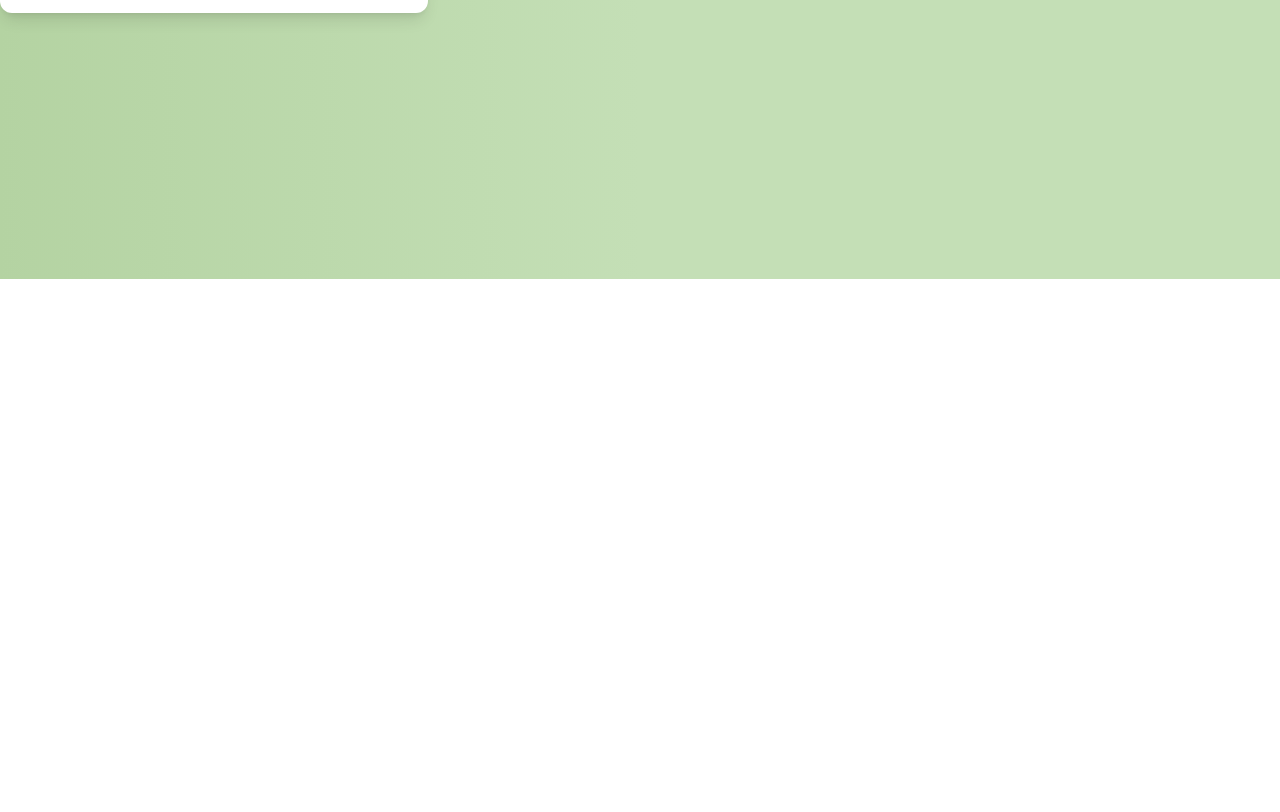
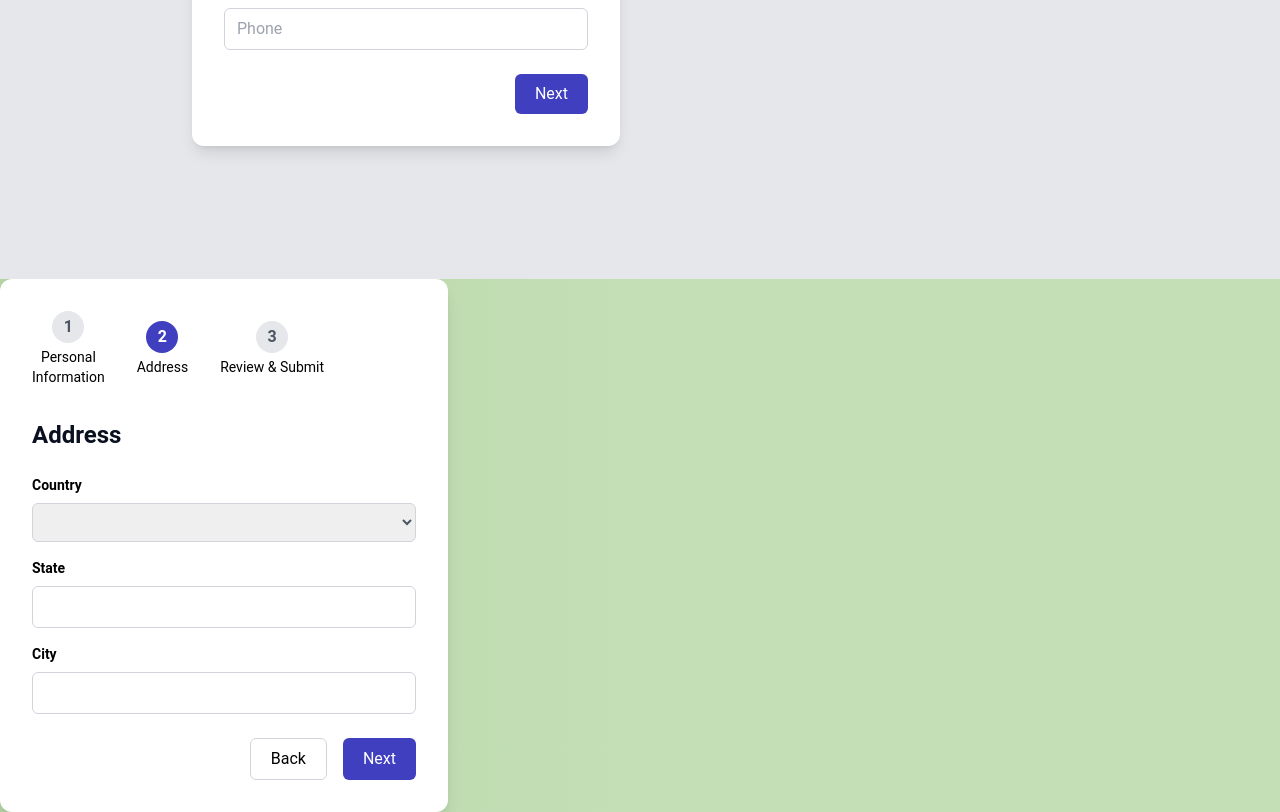
Before and after one commit to SAY007-DEV/nexcrest-task, a React (Vite) app: page / in a window 1280 px wide. Shown: the part 521-1333 px from the top of the page. Before the commit the page ends 800 px from the top, so only its background shows below. Built offline with nearby package versions, Linux system fonts and the light colour scheme.

Commit message:
form added

```diff
--- a/src/App.jsx
+++ b/src/App.jsx
@@ -2,6 +2,7 @@ import { useState } from 'react'
 
 import './App.css'
 import PersonalInfo from './Components/PersonalInfo'
+import Address from './Components/Address'
 
 
 function App() {
@@ -10,6 +11,7 @@ function App() {
   return (
     <>
      <PersonalInfo/>
+     <Address/>
     </>
   )
 }
--- a/src/Components/Address.jsx
+++ b/src/Components/Address.jsx
@@ -0,0 +1,59 @@
+import React from 'react'
+
+function Address() {
+  return (
+    <>
+{/* Step 2 */}
+<div className="bg-white rounded-xl p-8 shadow-lg max-w-md w-full">
+  <nav className="flex items-center justify-between mb-8">
+    <div className="flex items-center space-x-4">
+      <div className="flex flex-col items-center">
+        <div className="w-8 h-8 rounded-full bg-gray-200 text-gray-600 flex items-center justify-center font-semibold">
+          1
+        </div>
+        <span className="text-center text-sm mt-1">Personal<br />Information</span>
+      </div>
+      <div className="flex-1 h-[1px] bg-gray-300" />
+      <div className="flex flex-col items-center">
+        <div className="w-8 h-8 rounded-full bg-[#3f3fbf] text-white flex items-center justify-center font-semibold">
+          2
+        </div>
+        <span className="text-center text-sm mt-1">Address</span>
+      </div>
+      <div className="flex-1 h-[1px] bg-gray-300" />
+      <div className="flex flex-col items-center">
+        <div className="w-8 h-8 rounded-full bg-gray-200 text-gray-600 flex items-center justify-center font-semibold">
+          3
+        </div>
+        <span className="text-center text-sm mt-1">Review &amp; Submit</span>
+      </div>
+    </div>
+  </nav>
+  <h2 className="text-2xl font-bold text-[#0a101f] mb-6">Address</h2>
+  <form>
+    <label className="block mb-2 font-semibold text-sm" htmlFor="country2">Country</label>
+    <select id="country2" className="w-full mb-4 px-3 py-2 border border-gray-300 rounded-md text-gray-600 focus:outline-none focus:ring-2 focus:ring-[#3f3fbf]">
+      <option value disabled selected />
+    </select>
+    <label className="block mb-2 font-semibold text-sm" htmlFor="state2">State</label>
+    <input id="state2" type="text" className="w-full mb-4 px-3 py-2 border border-gray-300 rounded-md text-gray-600 placeholder-transparent focus:outline-none focus:ring-2 focus:ring-[#3f3fbf]" autoComplete="off" />
+    <label className="block mb-2 font-semibold text-sm" htmlFor="city2">City</label>
+    <input id="city2" type="text" className="w-full mb-6 px-3 py-2 border border-gray-300 rounded-md text-gray-600 placeholder-transparent focus:outline-none focus:ring-2 focus:ring-[#3f3fbf]" autoComplete="off" />
+    <div className="flex justify-end space-x-4">
+      <button type="button" className="border border-gray-300 rounded-md px-5 py-2 hover:bg-gray-100 transition">
+        Back
+      </button>
+      <button type="button" className="bg-[#3f3fbf] text-white px-5 py-2 rounded-md hover:bg-[#2e2e9e] transition">
+        Next
+      </button>
+    </div>
+  </form>
+</div>
+
+
+
+    </>
+  )
+}
+
+export default Address
--- a/src/Components/PersonalInfo.jsx
+++ b/src/Components/PersonalInfo.jsx
@@ -2,7 +2,7 @@ import React from 'react'
 
 function PersonalInfo() {
   return (
-    <>
+    <div className="bg-gray-200 min-h-screen flex items-center justify-center p-6">
     <div className="max-w-4xl w-full grid grid-cols-1 md:grid-cols-2 gap-10">
   {/* Step 1 */}
   <div className="bg-white rounded-xl p-8 shadow-lg max-w-md w-full">
@@ -49,7 +49,7 @@ function PersonalInfo() {
 
 
 
-    </>
+    </div>
   )
 }
 
--- a/src/main.jsx
+++ b/src/main.jsx
@@ -2,12 +2,12 @@ import { StrictMode } from 'react'
 import { createRoot } from 'react-dom/client'
 import './index.css'
 import App from './App.jsx'
-import { BrowserRouter } from 'react-router-dom'
+
 
 createRoot(document.getElementById('root')).render(
   <StrictMode>
-  <BrowserRouter>
+
     <App />
-    </BrowserRouter>
+
   </StrictMode>,
 )
```
Also changed, not shown: 1 other file (tests, documents, lock files or other folders).
